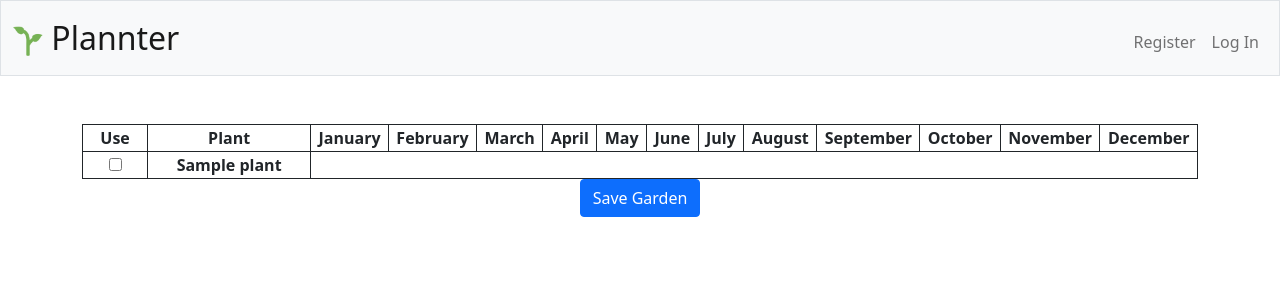
After one commit to perugi/plannter, a Flask app: template templates/planner.html in a window 1280 px wide. The commit adds this page. Shown: the top 300 px of the page. Run offline with Flask 2, Linux system fonts and the light colour scheme; the template is opened without the code that fills it: most values are stand-ins (such as "Sample title", 1, 10 or a date in 2020); some libraries are stand-ins or nearby versions.

Commit message:
Create HTML table with selector checkboxes.

```diff
--- a/app.py
+++ b/app.py
@@ -70,7 +70,30 @@ def index():
 def planner():
     """Plan the garden by selecting the plants to be grown."""
 
-    return apology("TODO")
+    VALID_MONTH_NAMES = []
+    for i in range(1, 13):
+        for j in range(1, 4):
+            VALID_MONTH_NAMES.append(f"todo_{i}_{j}")
+
+    rows = db.execute(
+        "SELECT *\
+           FROM plants\
+          WHERE user_id = 1",
+    )
+
+    # Prepare the list to send to the client: in order to format the table, we want to
+    # send dictionaries with two keys - name and todos, which is a dictionary of the
+    # particular monthly todos.
+    plants = []
+    for row in rows:
+        plant = {}
+        plant["name"] = row["name"]
+        plant["id"] = row["id"]
+        todos = {k: row[k] for k in VALID_MONTH_NAMES}
+        plant["todos"] = todos
+        plants.append(plant)
+
+    return render_template("planner.html", plants=plants)
 
 
 @app.route("/weekly")
--- a/static/styles.css
+++ b/static/styles.css
@@ -63,3 +63,7 @@ nav .navbar-brand .green {
     width: 10%;
     border: 1px solid;
 }
+
+#planner_select {
+    width: 4%;
+}
--- /dev/null
+++ b/templates/planner.html
@@ -0,0 +1,63 @@
+{% extends "layout.html" %}
+
+{% block title %}
+Home
+{% endblock %}
+
+{% block main %}
+<div class="container">
+    <form method="post">
+        <table class="plants">
+            <thead>
+                <tr class="plants_row">
+                    <th class="plants_data" id="planner_select" scope="col">Use</th>
+                    <th class="plants_name" scope="col">Plant</th>
+                    <th class="plants_data" scope="col" colspan="3">January</th>
+                    <th class="plants_data" scope="col" colspan="3">February</th>
+                    <th class="plants_data" scope="col" colspan="3">March</th>
+                    <th class="plants_data" scope="col" colspan="3">April</th>
+                    <th class="plants_data" scope="col" colspan="3">May</th>
+                    <th class="plants_data" scope="col" colspan="3">June</th>
+                    <th class="plants_data" scope="col" colspan="3">July</th>
+                    <th class="plants_data" scope="col" colspan="3">August</th>
+                    <th class="plants_data" scope="col" colspan="3">September</th>
+                    <th class="plants_data" scope="col" colspan="3">October</th>
+                    <th class="plants_data" scope="col" colspan="3">November</th>
+                    <th class="plants_data" scope="col" colspan="3">December</th>
+                </tr>
+            </thead>
+            <tbody>
+                {% for plant in plants %}
+
+                <tr class="plants_row">
+                    <td><input type="checkbox" id="{{ plant.id }}_select" name="{{ plant.id }}_select"></td>
+                    <th class="plants_name" scope="row">{{ plant.name }}</th>
+
+                    {% for todo in plant.todos %}
+
+                    {% if plant.todos[todo] == None %}
+                    <td class="plants_data nowork"></td>
+                    {% elif plant.todos[todo] == 'S' %}
+                    <td class="plants_data sowing"></td>
+                    {% elif plant.todos[todo] == 'Pi' %}
+                    <td class="plants_data seedling"></td>
+                    {% elif plant.todos[todo] == 'Pr' %}
+                    <td class="plants_data transplanting"></td>
+                    {% elif plant.todos[todo] == 'R' %}
+                    <td class="plants_data growth"></td>
+                    {% elif plant.todos[todo] == 'P' %}
+                    <td class="plants_data harvest"></td>
+                    {% endif %}
+
+                    {% endfor %}
+
+                </tr>
+
+                {% endfor %}
+            </tbody>
+        </table>
+        <button class="btn btn-primary" type="submit">Save Garden</button>
+
+    </form>
+</div>
+{% endblock %}
```
